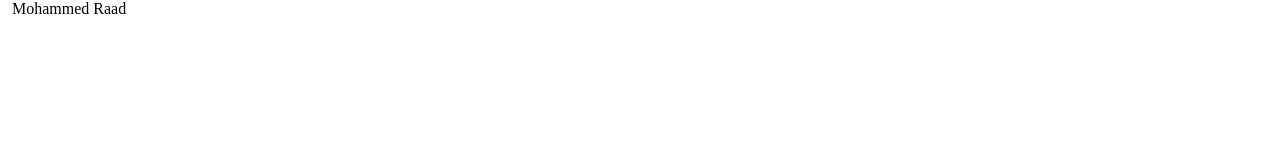
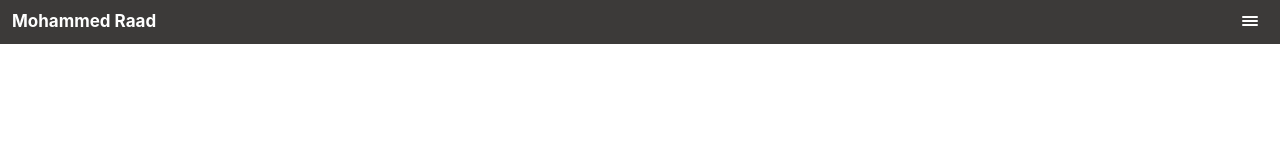
Before and after one commit to MoRaad97/bugs-repo, a plain HTML site: page index.html in a window 1280 px wide. Drawn offline with Linux system fonts and the light colour scheme.

Commit message:
add Css toolbar style

```diff
--- a/css/master.css
+++ b/css/master.css
@@ -14,3 +14,31 @@
     width: calc(100% - 48px);
   }
 }
+nav {
+  padding-top: 12px;
+  padding-bottom: 12px;
+  background-color: #3c3a39;
+}
+nav .nav-container {
+  display: flex;
+  justify-content: space-between;
+  align-items: center;
+}
+nav .name {
+  color: var(--main-text-color);
+  font-size: 17px;
+  font-family: var(--font-family-roboto);
+  font-weight: 700;
+}
+nav .links .icon {
+  width: 26px;
+  display: flex;
+  flex-wrap: wrap;
+}
+nav .links .icon span {
+  margin-bottom: 2px;
+  width: calc(100% - 10px);
+  height: 2px;
+  background-color: var(--main-text-color);
+  border-radius: 5px;
+}
```
